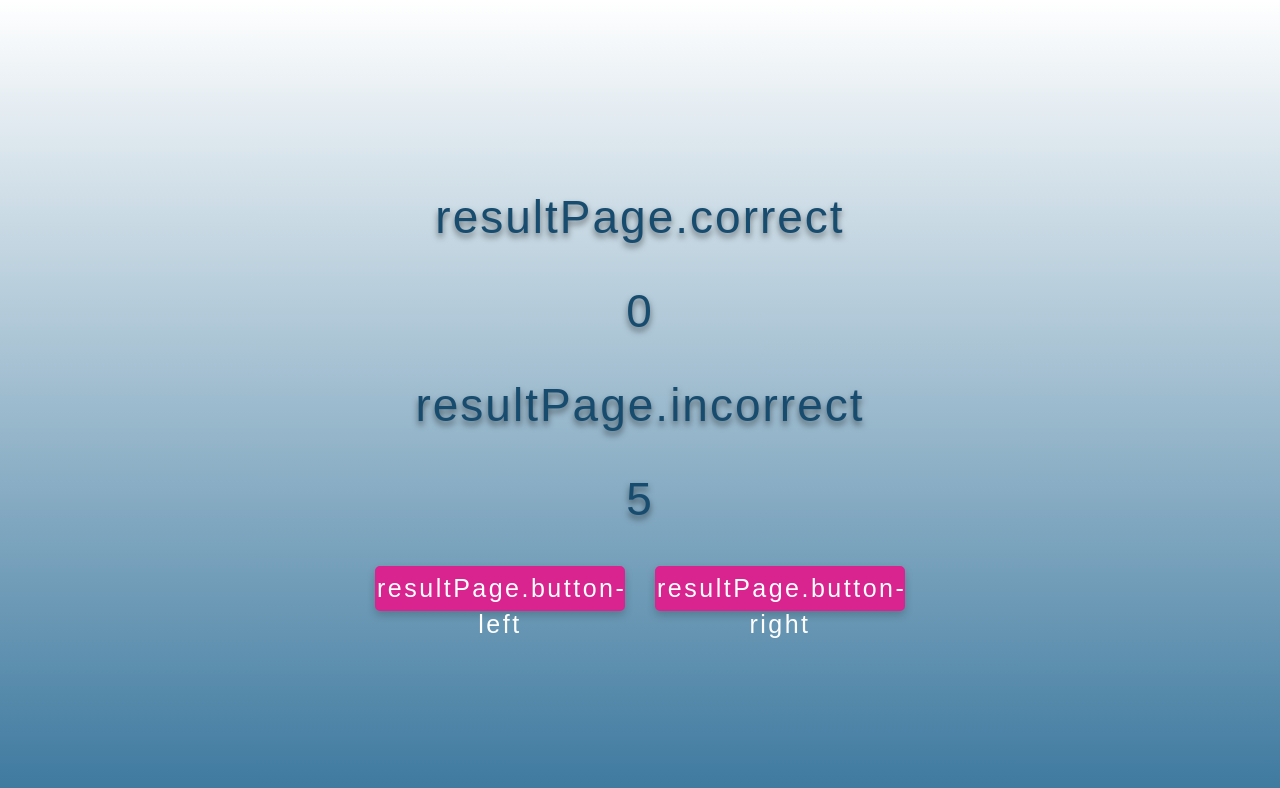
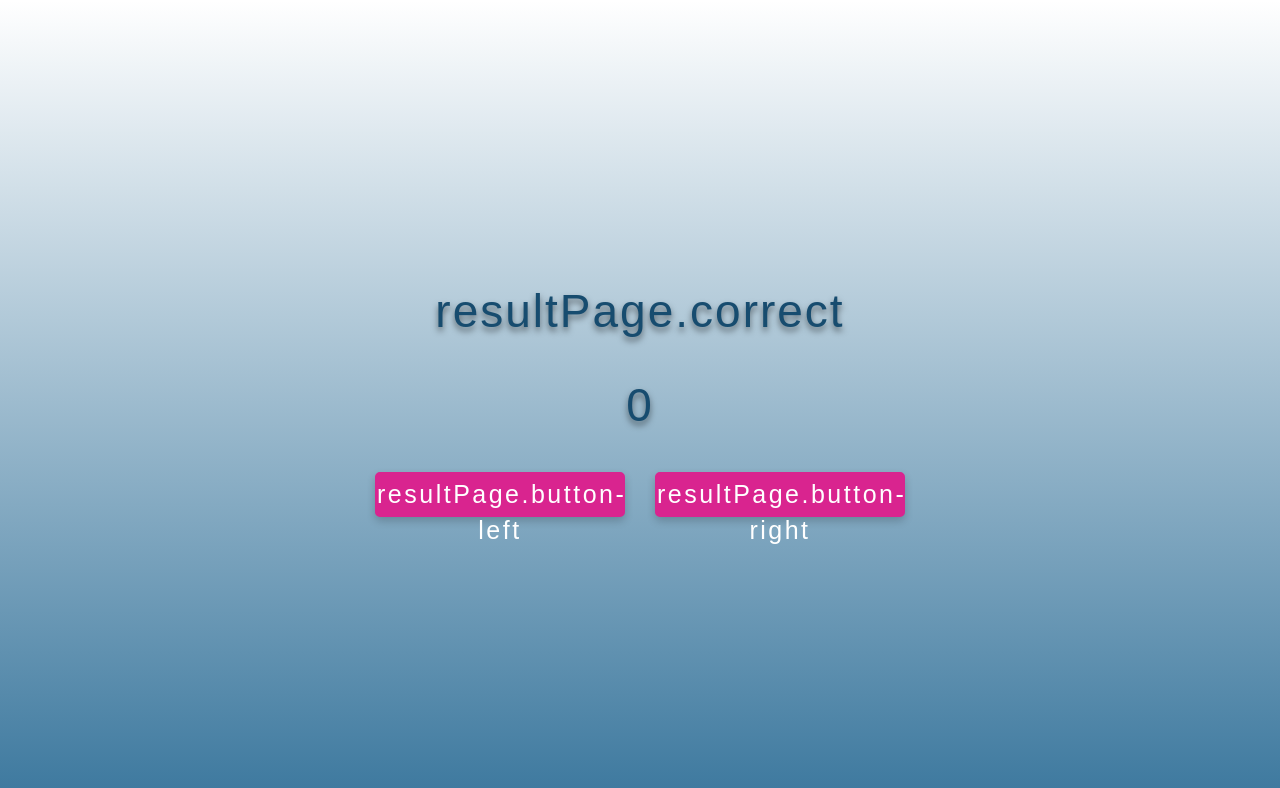
Before and after one commit to marta-probierz/quiz-react, a React (Create React App) app: page /result in a window 1280 px wide. Shown: the top 788 px of the page. Built offline with nearby package versions, Linux system fonts and the light colour scheme; no server answers.

Commit message:
add some changes

```diff
--- a/src/components/Questions.jsx
+++ b/src/components/Questions.jsx
@@ -40,7 +40,7 @@ export const Questions = ({ currentQuestion, setCurrentQuestion, questions, answ
   };
 
   const goToResult = () => {
-    if (currentQuestion === 4) navigate(paths.result, { replace: true });
+    if (currentQuestion === 4 && currentQuestion[4] !== selected) navigate(paths.result, { replace: true });
   };
 
   questions.forEach((e) => {
--- a/src/pages/ResultPage.jsx
+++ b/src/pages/ResultPage.jsx
@@ -14,8 +14,6 @@ export const ResultPage = ({ score, setScore, fetchQuestions }) => {
     <Container>
       <Header>{t`resultPage.correct`}</Header>
       <Header>{score}</Header>
-      <Header>{t`resultPage.incorrect`}</Header>
-      <Header>{5 - score}</Header>
       <ButtonsBox>
         <Button>
           <LinkButton to="/">{t`resultPage.button-left`}</LinkButton>
```
